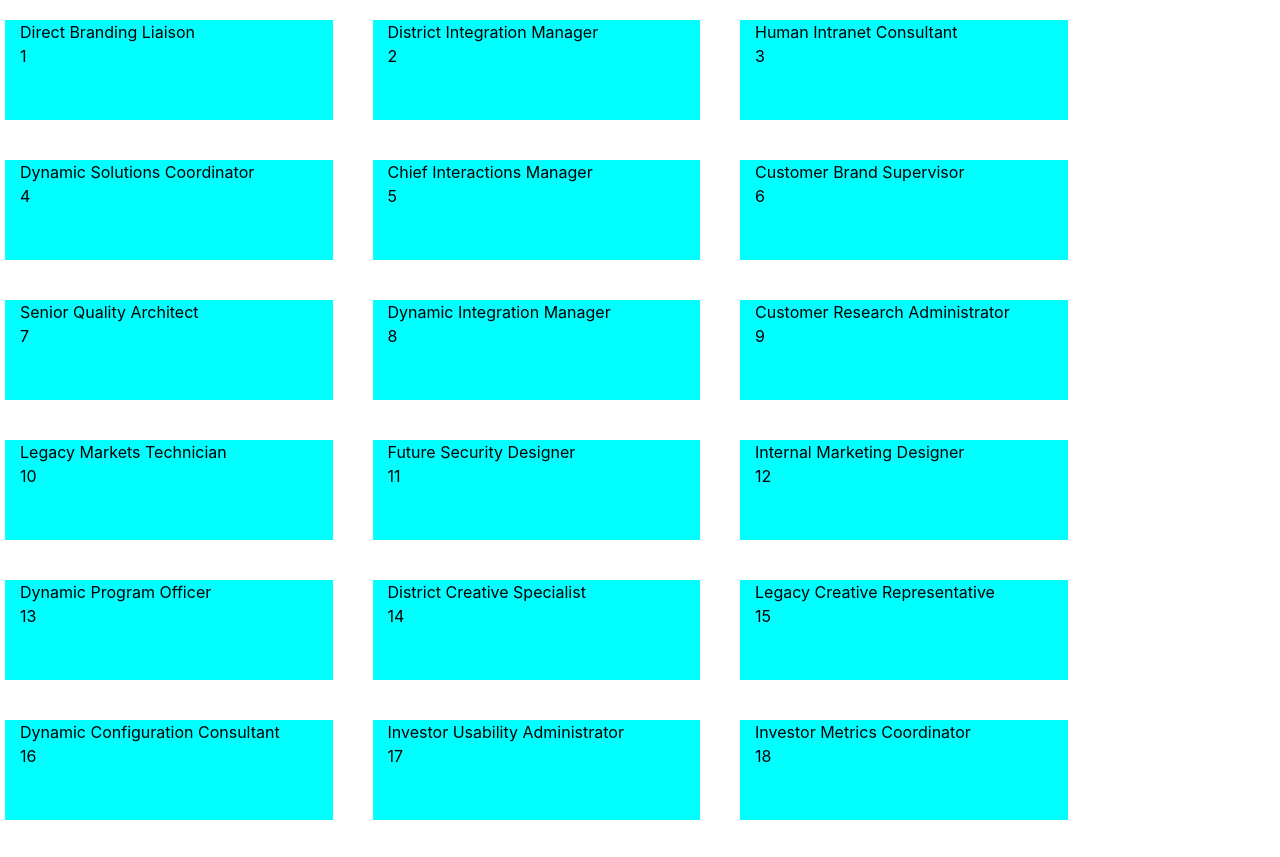
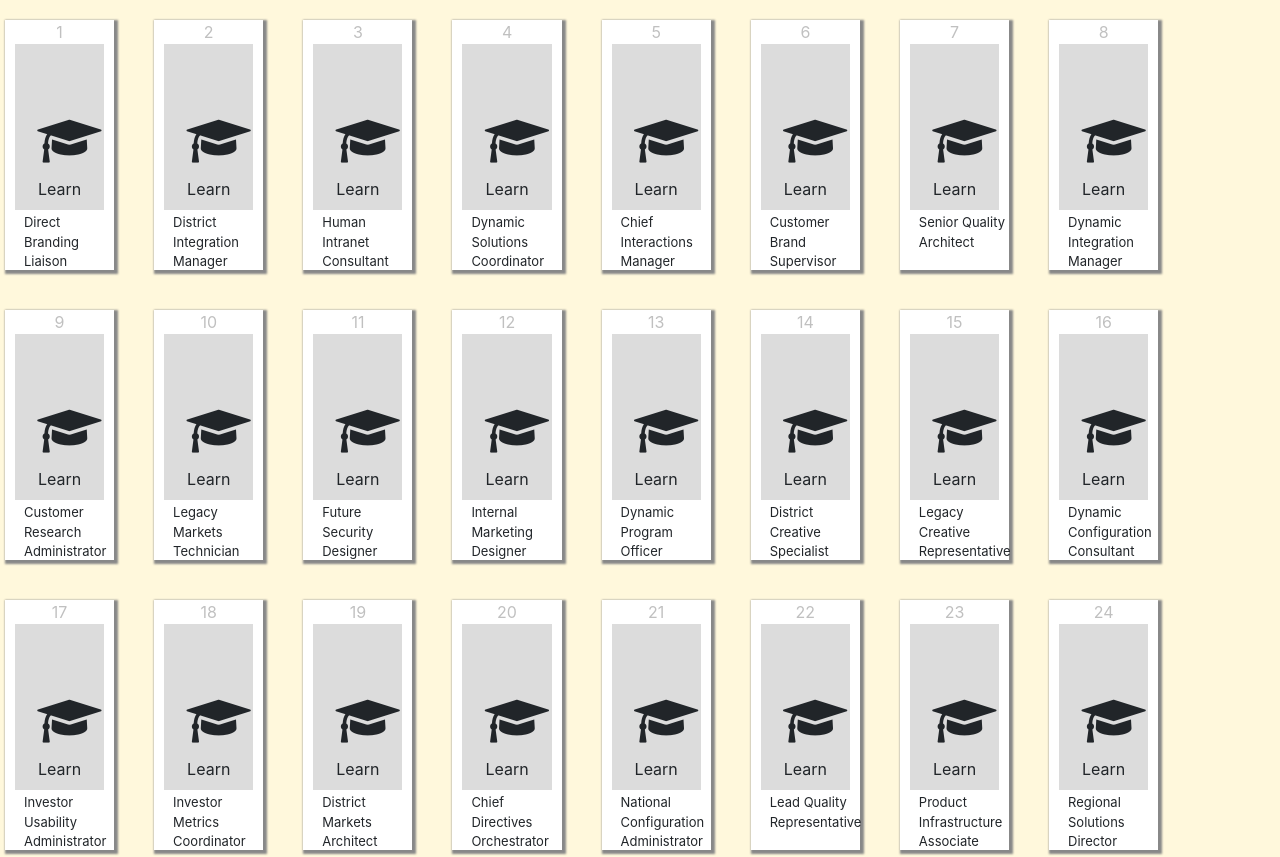
Before and after one commit to TienDat1999/eng-training, an Angular app: page /learn/1 in a window 1280 px wide. Shown: the top 857 px of the page. Built offline with nearby package versions, Linux system fonts and the light colour scheme.

Commit message:
add topics css, html file

```diff
--- a/angular.json
+++ b/angular.json
@@ -28,7 +28,8 @@
               "src/assets"
             ],
             "styles": [
-              "src/styles.scss"
+              "src/styles.scss",
+              "node_modules/font-awesome/css/font-awesome.min.css"
             ],
             "scripts": []
           },
--- a/package.json
+++ b/package.json
@@ -19,7 +19,9 @@
         "@angular/platform-browser": "^10.1.0",
         "@angular/platform-browser-dynamic": "^10.1.0",
         "@angular/router": "^10.1.0",
+        "angular-font-awesome": "^3.1.2",
         "faker": "^5.5.0",
+        "font-awesome": "^4.7.0",
         "lodash": "^4.17.21",
         "rxjs": "^6.6.0",
         "tslib": "^2.0.0",
--- a/src/app/modules/user/components/topic/topic.component.html
+++ b/src/app/modules/user/components/topic/topic.component.html
@@ -1,8 +1,15 @@
 <div class="wrap-topic">
   <div class="row">
-    <div (click)="goToListWord(topic.id)" class="wrap-topic-item col-3" *ngFor="let topic of topics">
-     <div> {{topic.topicName}}</div>
-      <div>{{topic.id}}</div>
+    <div  class="wrap-topic-item col-1 " *ngFor="let topic of topics">
+      <div class="icon">
+        <div class="id">{{topic.id}}</div>
+        <div class="learn"> Learn</div>
+        <i class="fa fa-graduation-cap" aria-hidden="true" style="font-size:50px"></i>
+        <div class="name">{{topic.topicName}}</div>
+
+      </div>
+
     </div>
   </div>
+
 </div>
--- a/src/app/modules/user/components/topic/topic.component.scss
+++ b/src/app/modules/user/components/topic/topic.component.scss
@@ -1,10 +1,43 @@
 .wrap-topic {
   display: flex;
+  background-color:#FFF8DC;
   &-item {
-    background-color: aqua;
+
     cursor: pointer;
-    height: 100px;
-    color: black;
+    height: 250px;
+    width: 50%;
     margin: 20px;
+    padding: 0px 10px 60px 10px;
+    border: 1px initial ;
+    boder-radius: 5px;
+    box-shadow:  2px 2px 2px 2px #888888;
+    background-color:#FFFFFF;
   }
+
 }
+.icon{
+  background-color:#DCDCDC;
+  height: 100%;
+  width: 100%;
+}
+.id{
+  text-align: center;
+  color : #C0C0C0;
+  background-color: #FFFFFF;
+}
+.learn{
+  position: relative;
+  top: 70%;
+  text-align: center;
+}
+.name{
+  position: relative;
+  top: 50%;
+  left: 10%;
+  font-size:small;
+}
+.fa.fa-graduation-cap{
+  position: relative;
+  top: 25%;
+  left: 25%;
+}
```
Also changed, not shown: 1 other file (tests, documents, lock files or other folders).
